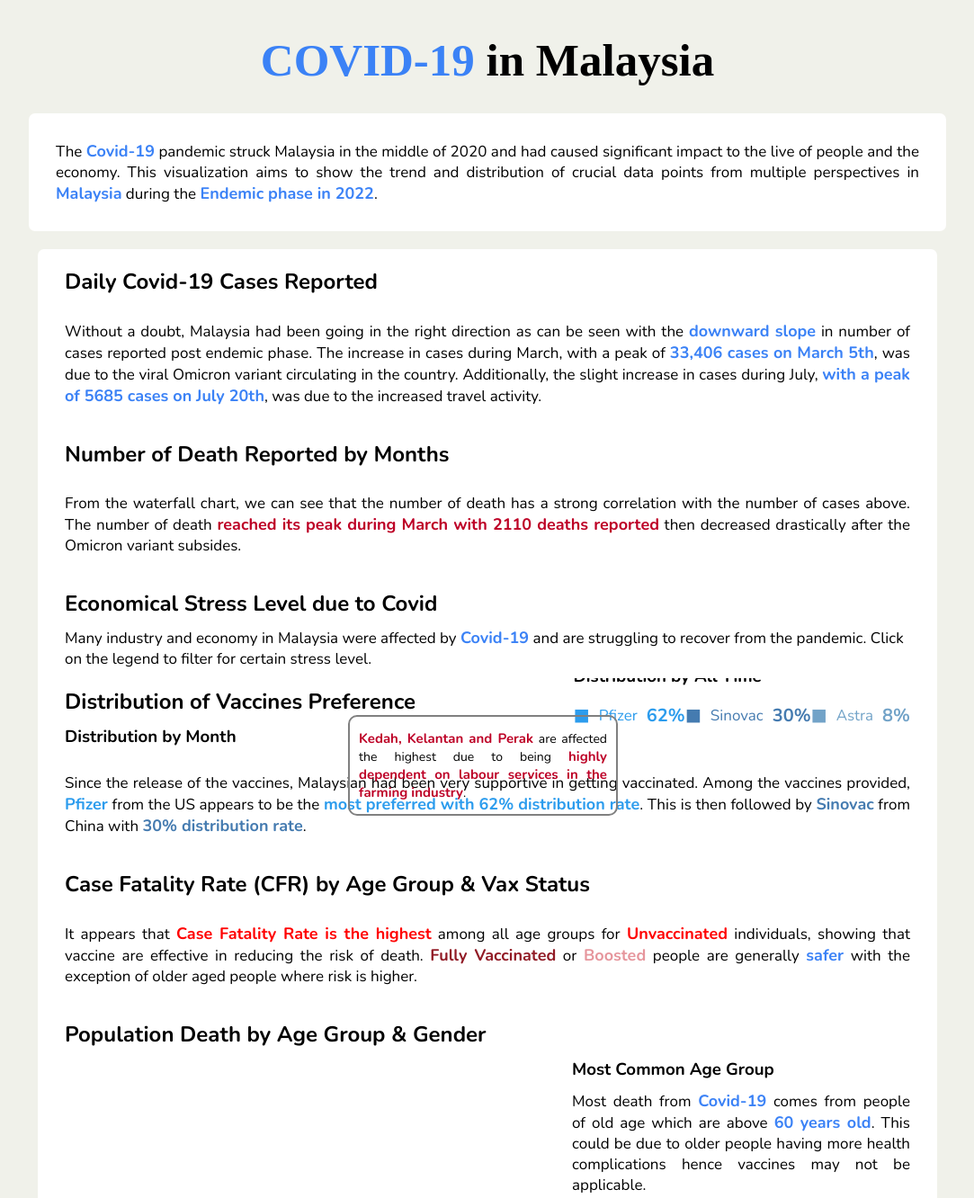
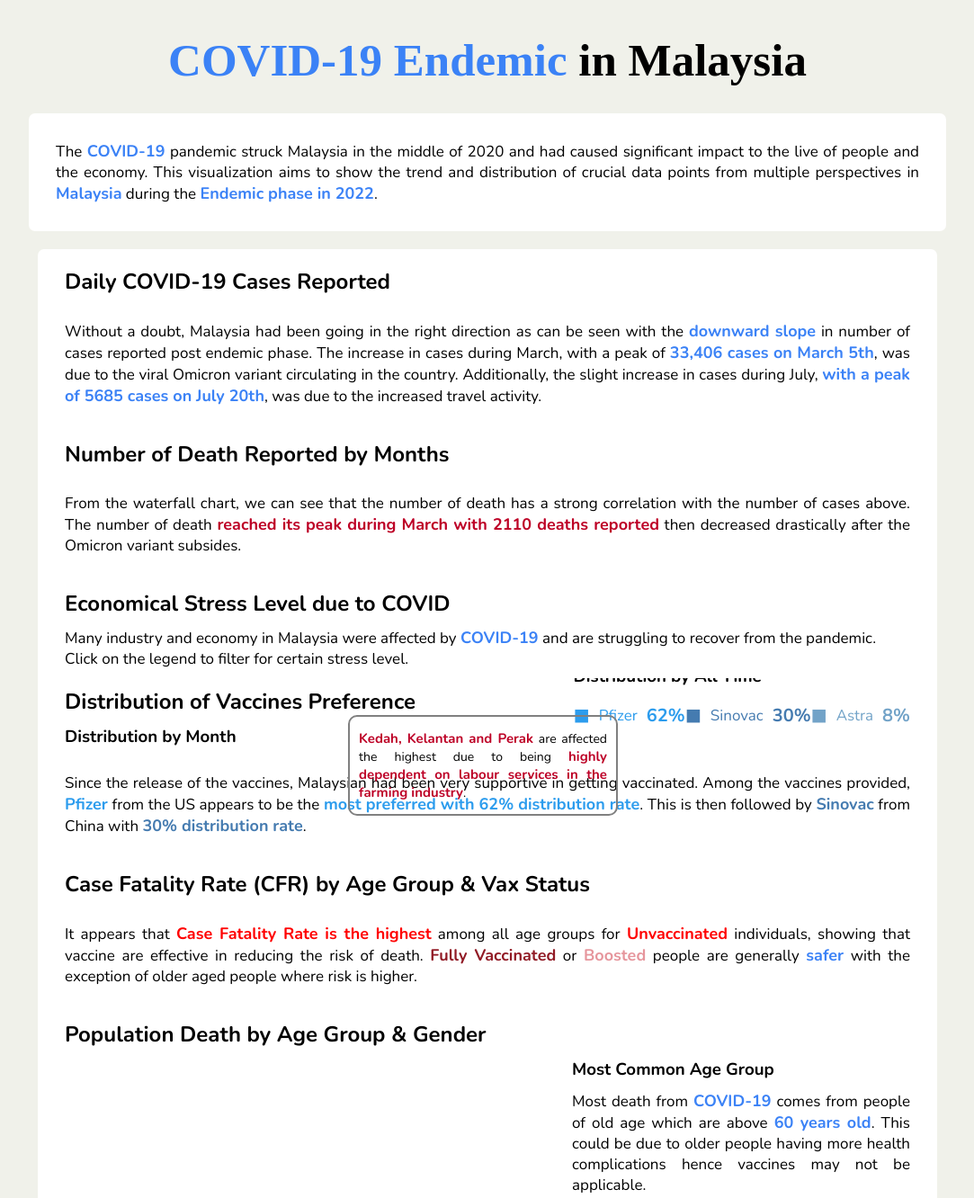
Before and after one commit to weichunnn/covid-analysis, a plain HTML site: page index.html in a window 1280 px wide. Shown: the top 1332 px of the page at 90% size, without its empty margins (98-1181 px from the left). Drawn offline with nearby package versions, Linux system fonts and the light colour scheme; a script that the page names is missing.

Commit message:
change naming

```diff
--- a/index.html
+++ b/index.html
@@ -14,16 +14,18 @@
 
   <!-- CSS file -->
   <link rel="stylesheet" type="text/css" href="css/styles.css" media="all" />
+  <title>COVID-19 Endemic in Malaysia</title>
+
 </head>
 
 <body>
   <div class="content">
     <span class="header">
-      <span class="title blue">COVID-19</span><span class="title"> in Malaysia</span>
+      <span class="title blue">COVID-19 Endemic</span><span class="title"> in Malaysia</span>
     </span>
     <div class="section description">
       <p style="margin: 0px;">
-        The <span class="important">Covid-19</span> pandemic struck Malaysia
+        The <span class="important">COVID-19</span> pandemic struck Malaysia
         in the middle of 2020 and had caused significant impact to the live of
         people and the economy. This visualization aims to show the trend and
         distribution of crucial data points from multiple perspectives in
@@ -32,7 +34,7 @@
     </div>
     <div class="wrapper">
       <div class="section">
-        <h2>Daily Covid-19 Cases Reported</h2>
+        <h2>Daily COVID-19 Cases Reported</h2>
         <div class="vega-viz" id="linebar"></div>
         <p>
           Without a doubt, Malaysia had been going in the right direction as
@@ -57,8 +59,8 @@
         </p>
       </div>
       <div class="section" style="position: relative;"">
-          <h2>Economical Stress Level due to Covid</h2>
-          <span>Many industry and economy in Malaysia were affected by <span class=" important">Covid-19</span> and are
+          <h2>Economical Stress Level due to COVID</h2>
+          <span>Many industry and economy in Malaysia were affected by <span class=" important">COVID-19</span> and are
         struggling to recover from the pandemic. Click on the legend to filter for certain stress level.</span>
         <div class="textbox">
           <p style="font-size: 14px;">
@@ -135,7 +137,7 @@
                   height: 470px;
                 ">
                 <h3 style="margin-top: 0px">Most Common Age Group</h3>
-                <span>Most death from <span class="important">Covid-19</span> comes from people of old age which
+                <span>Most death from <span class="important">COVID-19</span> comes from people of old age which
                   are above <span class="important">60 years old</span>. This
                   could be due to older people having more health complications
                   hence vaccines may not be applicable.
--- a/js/linebar.vg.json
+++ b/js/linebar.vg.json
@@ -26,7 +26,7 @@
         "y": {
           "field": "cases_new",
           "type": "quantitative",
-          "axis": { "title": "Daily Covid-19 Cases" },
+          "axis": { "title": "Daily COVID-19 Cases" },
           "scale": { "domain": [0, 40000] }
         }
       },
@@ -189,7 +189,7 @@
               "axis": {
                 "tickCount": 3,
                 "grid": false,
-                "title": "Daily Covid-19 Cases"
+                "title": "Daily COVID-19 Cases"
               }
             }
           }
```
